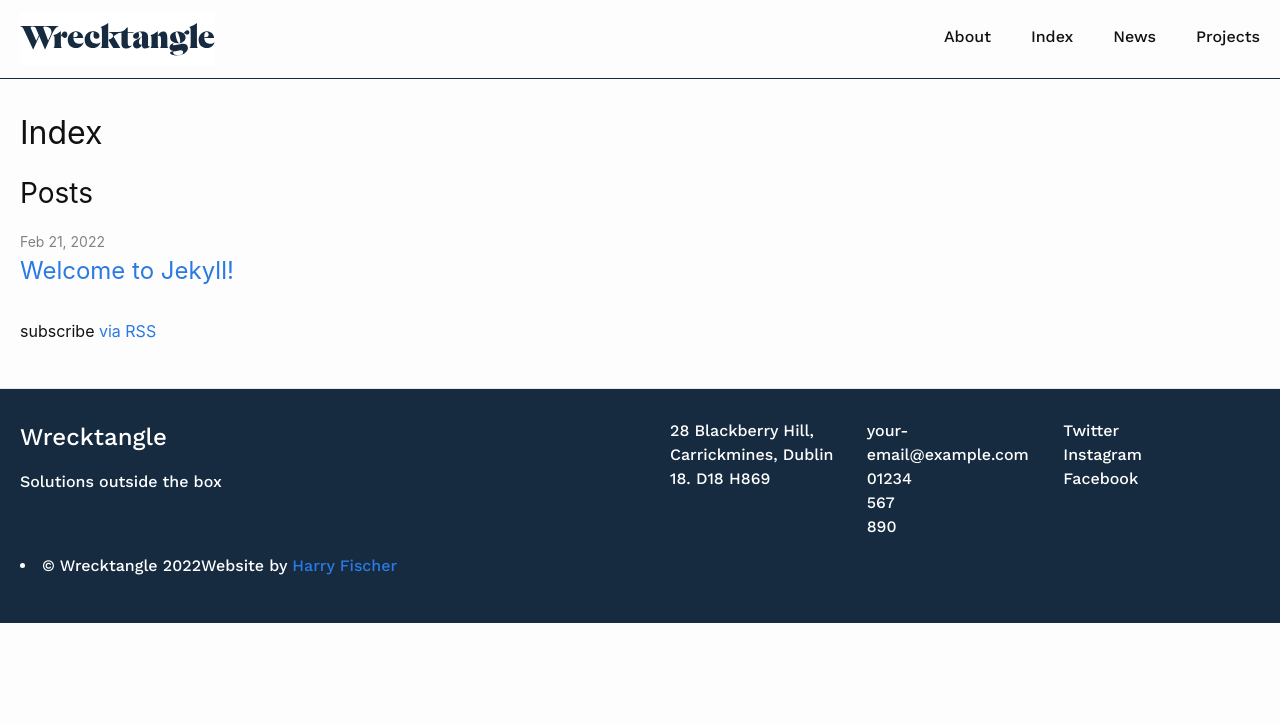
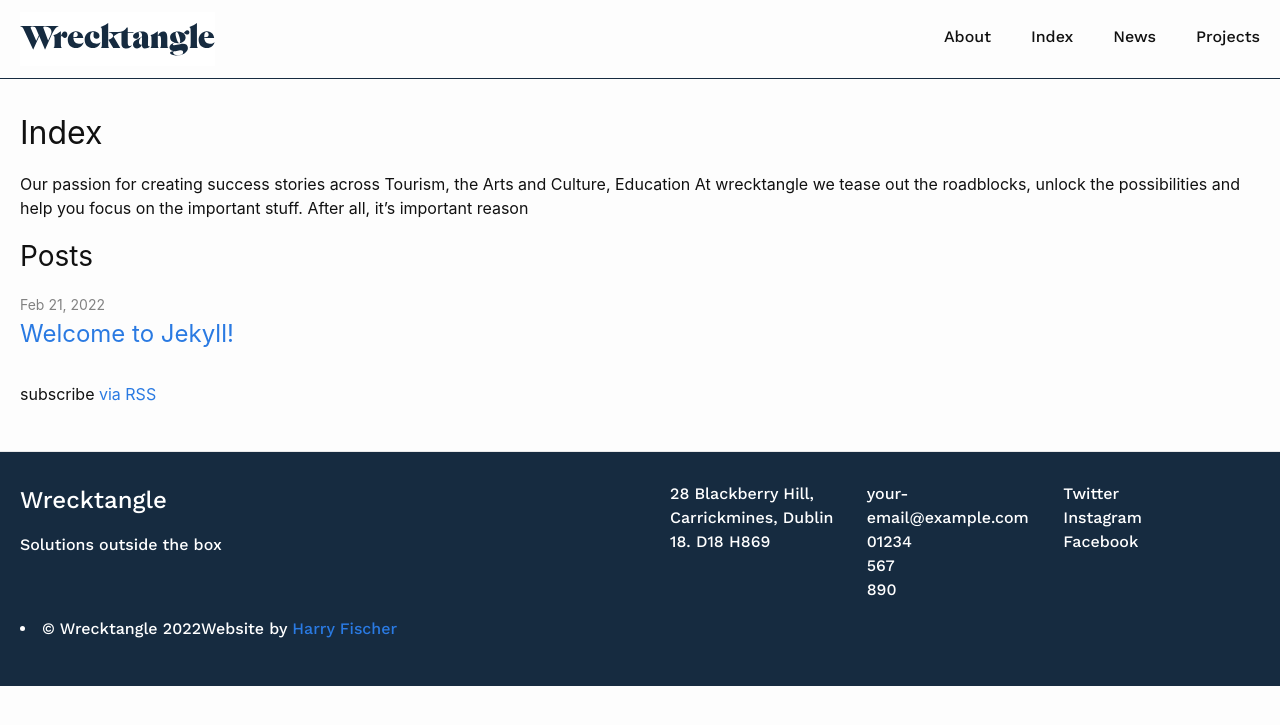
Before and after one commit to HarryFischer/wrecktangle, a Jekyll site: the page built from index.markdown, in a window 1280 px wide. Shown: the top 725 px of the page. Built offline with Jekyll 4.4.1, drawn with Linux system fonts in a browser that asks for light colours.

Commit message:
Updated Index

```diff
--- a/index.markdown
+++ b/index.markdown
@@ -1,5 +1,13 @@
 ---
 title: Index
 position: 0
+Content:
+- intro-bold: Our passion for creating success stories across Tourism, the Arts and
+    Culture, Education
+  intro-medium: At wrecktangle we tease out the roadblocks, unlock the possibilities
+    and help you focus on the important stuff. After all, it's important reason
 layout: home
 ---
+
+Our passion for creating success stories across Tourism, the Arts and Culture, Education
+At wrecktangle we tease out the roadblocks, unlock the possibilities and help you focus on the important stuff. After all, it's important reason
```
